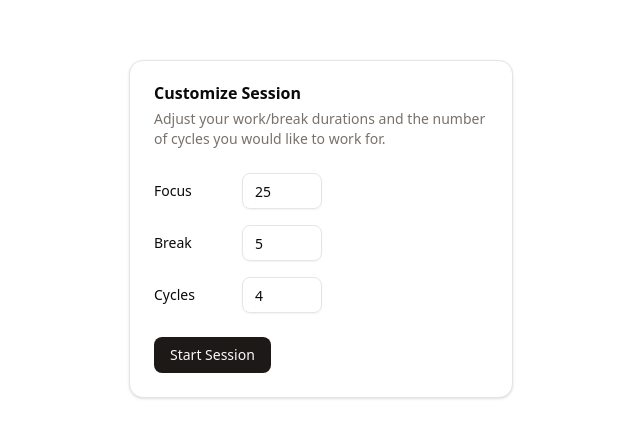
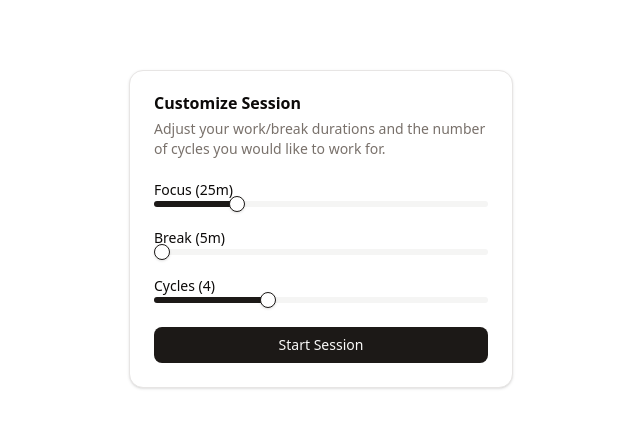
Before and after one commit to ishi-pishi/brainhaven, a React (Vite) app in the folder client/: page / in a window 1280 px wide. Shown: the part 171-608 px from the top of the page, without its empty margins (319-959 px from the left). Built offline with nearby package versions, Linux system fonts and the light colour scheme.

Commit message:
Replace with sliders

```diff
--- a/client/package.json
+++ b/client/package.json
@@ -11,6 +11,7 @@
   },
   "dependencies": {
     "@radix-ui/react-label": "^2.1.8",
+    "@radix-ui/react-slider": "^1.3.6",
     "@radix-ui/react-slot": "^1.2.4",
     "@tailwindcss/vite": "^4.1.18",
     "class-variance-authority": "^0.7.1",
--- a/client/src/components/setSettings/SettingsMenu.tsx
+++ b/client/src/components/setSettings/SettingsMenu.tsx
@@ -6,84 +6,75 @@
 
 import { Button } from "@/components/ui/button";
 import { Card, CardContent, CardDescription, CardFooter, CardHeader, CardTitle } from "@/components/ui/card";
-import { Input } from "@/components/ui/input";
 import { Label } from '@/components/ui/label';
+import { Slider } from "@/components/ui/slider";
 
 export function SettingsMenu() {
     const navigate = useNavigate();
 
-    // All times in minutes
     const [workTime, setWorkTime] = useState(25);
     const [breakTime, setBreakTime] = useState(5);
     const [numCycles, setNumCycles] = useState(4);
 
     const handleStartSession = () => {
         navigate("/timer");
-
         const settings = new SessionSettings(toMs(workTime), toMs(breakTime), numCycles);
         const session = new ActiveSession(settings);
         session.start();
     };
 
     return (
-        <Card className="mx-auto max-w-sm w-full">
+        <Card className="mx-auto max-w-sm w-full border">
             <CardHeader>
-                <CardTitle>
-                    Customize Session
-                </CardTitle>
-
+                <CardTitle>Customize Session</CardTitle>
                 <CardDescription>
                     Adjust your work/break durations and the number of cycles you would like to work for.
                 </CardDescription>
             </CardHeader>
 
-            <CardContent className="space-y-4">
-                <div className="flex items-center space-x-2">
-                    <Label htmlFor="focus-time" className="w-20">Focus</Label>
-                    <Input
-                        id="focus-time"
-                        type="number"
-                        value={workTime}
-                        min={0}
-                        max={200}
+            <CardContent className="space-y-6">
+                <div className="space-y-1">
+                    <Label htmlFor="focus-slider" className="block">Focus ({workTime}m)</Label>
+                    <Slider
+                        value={[workTime]}
+                        onValueChange={([v]) => setWorkTime(v)}
+                        min={5}
+                        max={90}
                         step={5}
-                        onChange={e => setWorkTime(Math.round(Number(e.target.value)))}
-                        className="w-20"
+                        id="focus-slider"
+                        className="w-full"
                     />
                 </div>
 
-                <div className="flex items-center space-x-2">
-                    <Label htmlFor="break-time" className="w-20">Break</Label>
-                    <Input
-                        id="break-time"
-                        type="number"
-                        value={breakTime}
-                        min={0}
-                        max={200}
+                <div className="space-y-1">
+                    <Label htmlFor="break-slider" className="block">Break ({breakTime}m)</Label>
+                    <Slider
+                        value={[breakTime]}
+                        onValueChange={([v]) => setBreakTime(v)}
+                        min={5}
+                        max={30}
                         step={5}
-                        onChange={e => setBreakTime(Math.round(Number(e.target.value)))}
-                        className="w-20"
+                        id="break-slider"
+                        className="w-full"
                     />
                 </div>
 
-                <div className="flex items-center space-x-2">
-                    <Label htmlFor="cycles" className="w-20">Cycles</Label>
-                    <Input
-                        id="cycles"
-                        type="number"
-                        value={numCycles}
+                <div className="space-y-1">
+                    <Label htmlFor="cycles-slider" className="block">Cycles ({numCycles})</Label>
+                    <Slider
+                        value={[numCycles]}
+                        onValueChange={([v]) => setNumCycles(v)}
                         min={1}
                         max={10}
-                        onChange={e => setNumCycles(Math.round(Number(e.target.value)))}
-                        className="w-20"
+                        step={1}
+                        id="cycles-slider"
+                        className="w-full"
                     />
                 </div>
             </CardContent>
 
             <CardFooter>
-                <Button
-                    onClick={handleStartSession}
-                >
+                <Button onClick={handleStartSession} className="w-full">
                     Start Session
                 </Button>
             </CardFooter>
--- /dev/null
+++ b/client/src/components/ui/slider.tsx
@@ -0,0 +1,61 @@
+import * as React from "react"
+import * as SliderPrimitive from "@radix-ui/react-slider"
+
+import { cn } from "@/lib/utils"
+
+function Slider({
+  className,
+  defaultValue,
+  value,
+  min = 0,
+  max = 100,
+  ...props
+}: React.ComponentProps<typeof SliderPrimitive.Root>) {
+  const _values = React.useMemo(
+    () =>
+      Array.isArray(value)
+        ? value
+        : Array.isArray(defaultValue)
+          ? defaultValue
+          : [min, max],
+    [value, defaultValue, min, max]
+  )
+
+  return (
+    <SliderPrimitive.Root
+      data-slot="slider"
+      defaultValue={defaultValue}
+      value={value}
+      min={min}
+      max={max}
+      className={cn(
+        "relative flex w-full touch-none items-center select-none data-[disabled]:opacity-50 data-[orientation=vertical]:h-full data-[orientation=vertical]:min-h-44 data-[orientation=vertical]:w-auto data-[orientation=vertical]:flex-col",
+        className
+      )}
+      {...props}
+    >
+      <SliderPrimitive.Track
+        data-slot="slider-track"
+        className={cn(
+          "bg-muted relative grow overflow-hidden rounded-full data-[orientation=horizontal]:h-1.5 data-[orientation=horizontal]:w-full data-[orientation=vertical]:h-full data-[orientation=vertical]:w-1.5"
+        )}
+      >
+        <SliderPrimitive.Range
+          data-slot="slider-range"
+          className={cn(
+            "bg-primary absolute data-[orientation=horizontal]:h-full data-[orientation=vertical]:w-full"
+          )}
+        />
+      </SliderPrimitive.Track>
+      {Array.from({ length: _values.length }, (_, index) => (
+        <SliderPrimitive.Thumb
+          data-slot="slider-thumb"
+          key={index}
+          className="border-primary ring-ring/50 block size-4 shrink-0 rounded-full border bg-white shadow-sm transition-[color,box-shadow] hover:ring-4 focus-visible:ring-4 focus-visible:outline-hidden disabled:pointer-events-none disabled:opacity-50"
+        />
+      ))}
+    </SliderPrimitive.Root>
+  )
+}
+
+export { Slider }
```
Also changed, not shown: 1 other file (tests, documents, lock files or other folders).
